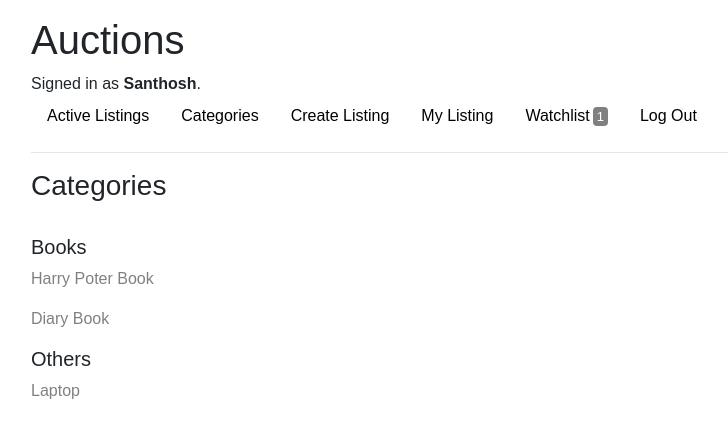
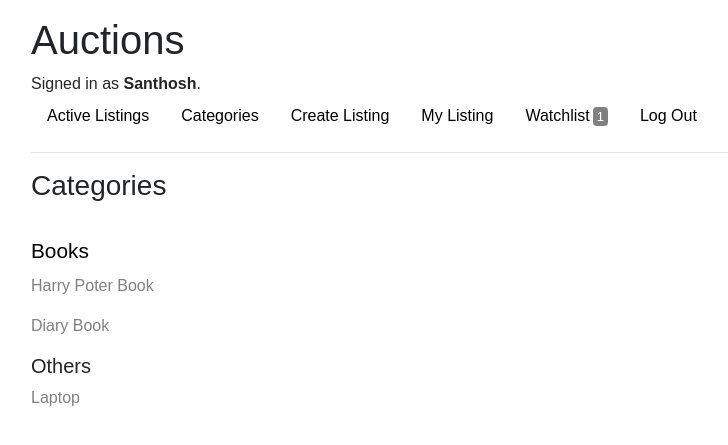
Before and after one commit to Santho-sh/commerce, a Django app: page /categories in a window 1280 px wide. Shown: the top 445 px of the page, without its empty margins (129-857 px from the left). Run offline with Django 3.2, Linux system fonts and the light colour scheme; a user stored in the database is signed in; data comes from the database, SQL or seed files in the repository; both versions use the stored data as it was after the commit; some libraries are stand-ins or nearby versions.

Commit message:
all done

```diff
--- a/commerce/auctions/forms.py
+++ b/commerce/auctions/forms.py
@@ -4,6 +4,6 @@ from django import forms
 class CreateForm(forms.Form):
     title = forms.CharField(label='Title', max_length=100)
     description = forms.CharField(widget=forms.Textarea(attrs={"rows":4}))
-    starting_bid = forms.IntegerField()
+    starting_bid = forms.FloatField()
     image = forms.ImageField(required=False)
     category = forms.CharField(label='Category', max_length=100, required=False)
--- a/commerce/auctions/static/auctions/styles.css
+++ b/commerce/auctions/static/auctions/styles.css
@@ -107,6 +107,17 @@ a:hover {
     font-size: 10px;
 }
 
+.category button{
+    border: none;
+    background-color: white;
+    font-size: 1.3rem;
+    margin-bottom: .5rem;
+}
+
+.category button:hover{
+    color: gray;
+}
+
 /* create listing page */
 
 
--- a/commerce/auctions/templates/auctions/category.html
+++ b/commerce/auctions/templates/auctions/category.html
@@ -6,7 +6,11 @@
         {% for category in categories %}
 
             {% if category.category %}
-                <h5>{{category.category}}</h5>
+                <form class='category' action={% url 'categories' %} method='post'>
+                    {% csrf_token %}
+                    <input type="hidden" name="category" value="{{ category.category }}">
+                    <button>{{category.category}}</button>
+                </form>
             {% else %}
                 <h5>Others</h5>
             {% endif %}
--- a/commerce/auctions/templates/auctions/index.html
+++ b/commerce/auctions/templates/auctions/index.html
@@ -29,11 +29,14 @@
                 <p>{{ listing.description.capitalize }}</p>
                 <p class='created' >Created: {{ listing.created }}</p>
                 {% if watchlist %}
-                <form action={% url 'remove' %} methos='post'>
+
+                <form action={% url 'remove' %} method='post'>
                     {% csrf_token %}
                     <input type="hidden" name="id" value="{{ listing.id }}">
                     <button class='remove btn btn-danger' >Remove</button>
                 {% endif %}
+                </form>
+
             </div>
         </div>
         {% endfor %}
--- a/commerce/auctions/urls.py
+++ b/commerce/auctions/urls.py
@@ -11,8 +11,8 @@ urlpatterns = [
     path("myListings", views.myListings, name="myListings"),
     path("watchlist", views.watchlist, name="watchlist"),
     path("bid/<int:id>", views.bid, name="bid"),
-    path("close", views.close, name="close"),
-    path("remove", views.remove, name="remove"),
+    path("close", views.close_bidding, name="close"),
+    path("remove", views.remove_watchlist, name="remove"),
     path("comment", views.comment, name="comment"),
 
     path("login", views.login_view, name="login"),
--- a/commerce/auctions/views.py
+++ b/commerce/auctions/views.py
@@ -14,8 +14,12 @@ def index(request):
 
     if User.is_authenticated:
         listings = Listing.objects.filter(sold=False)
-        watchlist = Watchlist.objects.get(user=request.user.id)
-        no_watchlist=watchlist.listings.count()
+
+        try:
+            watchlist = Watchlist.objects.get(user=request.user.id)
+            no_watchlist=watchlist.listings.count()
+        except Watchlist.DoesNotExist:
+            no_watchlist = 0
 
         return render(request, "auctions/index.html", {
             'title':'Active Listings',
@@ -163,7 +167,7 @@ def watchlist(request):
 
 
 @login_required
-def remove(request):
+def remove_watchlist(request):
 
     if request.method == 'POST':
         id = int(request.POST['id'])
@@ -195,7 +199,7 @@ def comment(request):
 
 
 @login_required
-def close(request):
+def close_bidding(request):
 
     if request.method == 'POST':
         id = int(request.POST['id'])
@@ -222,14 +226,25 @@ def close(request):
 
 def categories(request):
 
-    categories = Listing.objects.filter(sold=False).values('category').distinct()
-    listings = Listing.objects.all()
-
     try:
         watchlist = Watchlist.objects.get(user=request.user)
         no_watchlist = watchlist.listings.count()
     except Watchlist.DoesNotExist:
         no_watchlist = 0
+
+    if request.method == 'POST':
+        category = request.POST['category']
+        listings = Listing.objects.filter(sold=False, category=category)
+
+        return render(request, "auctions/index.html", {
+            'title':category,
+            'listings':listings,
+            'no_watchlist':no_watchlist,
+        })
+
+    else:
+        categories = Listing.objects.filter(sold=False).values('category').distinct()
+        listings = Listing.objects.all()
 
     return render(request, 'auctions/category.html', {
         'categories':categories,
```
Also changed, not shown: commerce/db.sqlite3, commerce/images/book.webp (added).
